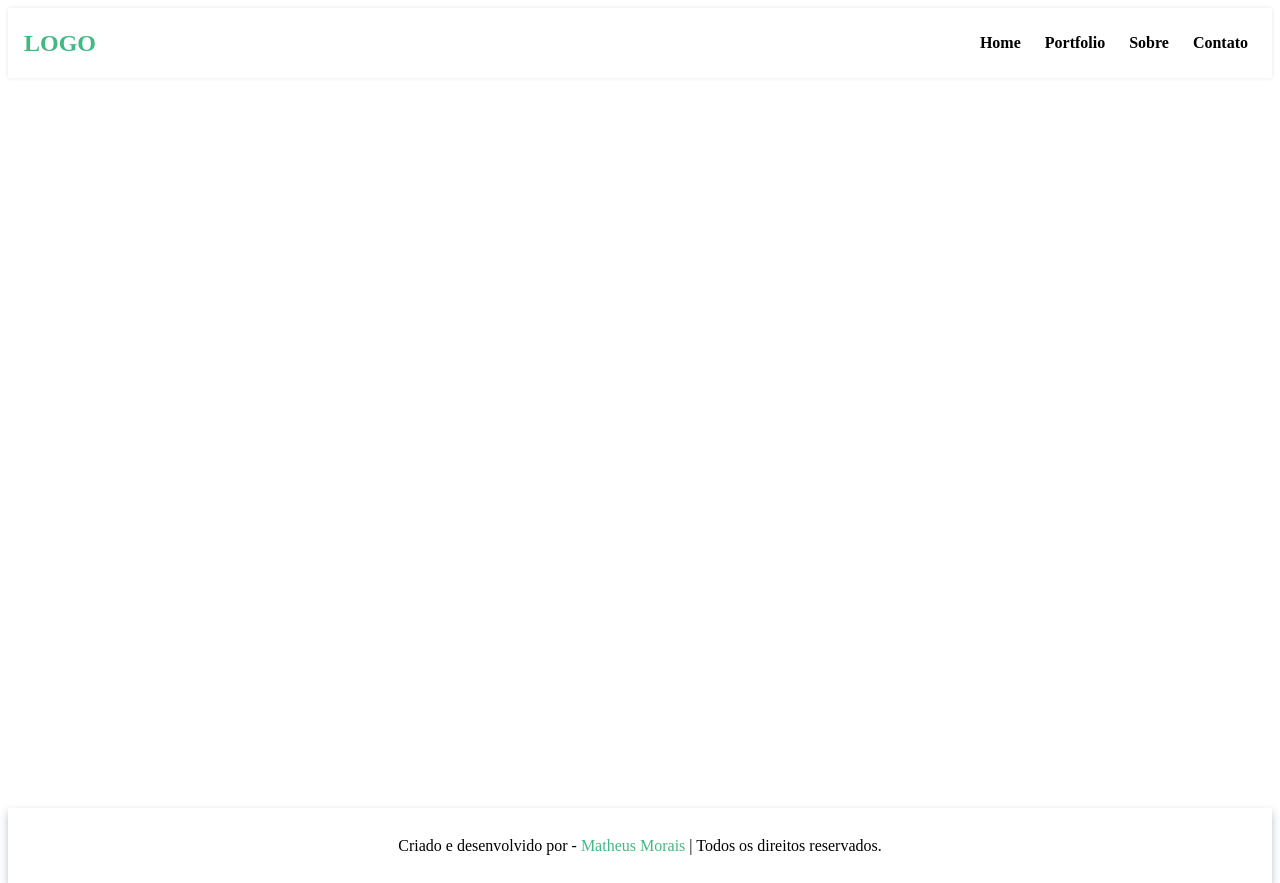
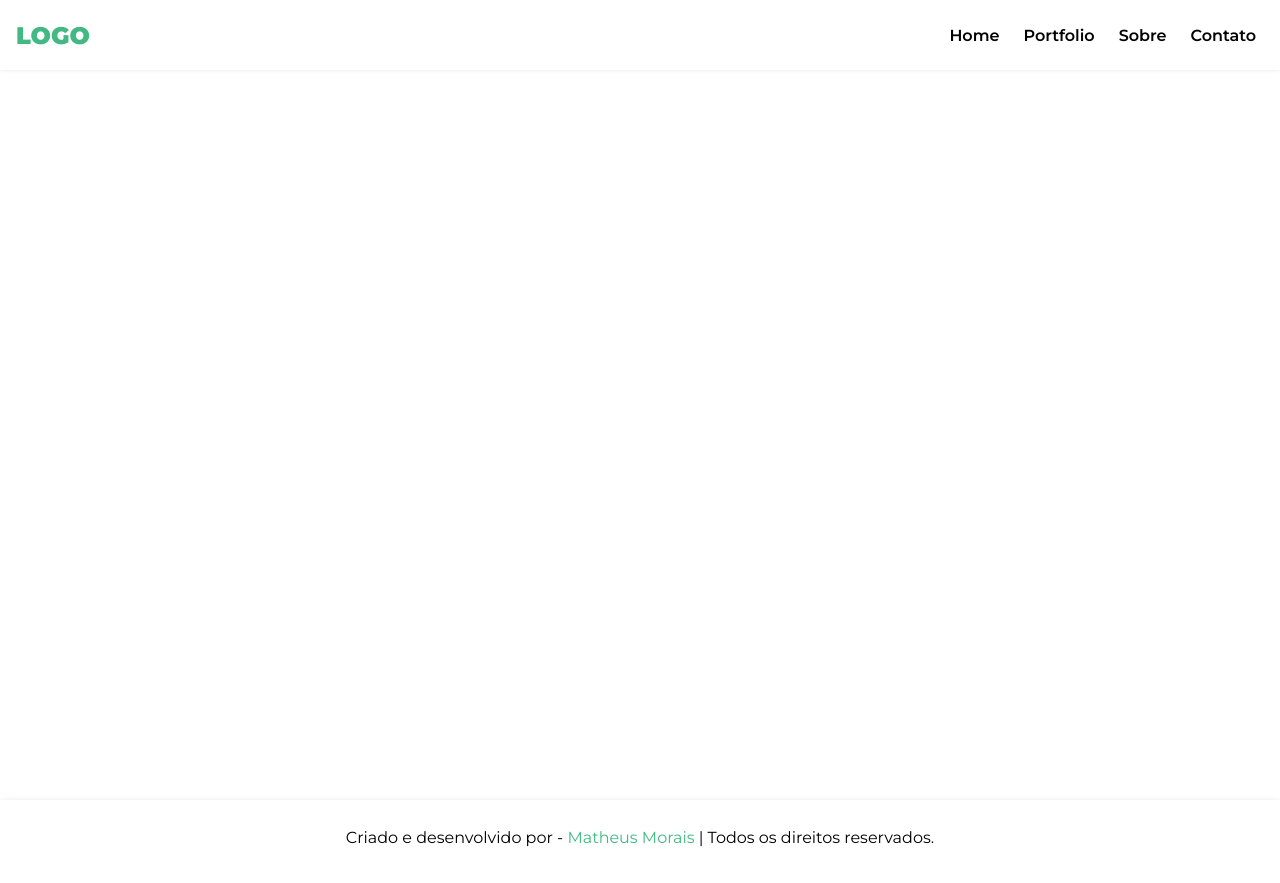
Before and after one commit to Matheusiaromo/template-basico, a plain HTML site: page index.html in a window 1280 px wide. Drawn offline with Linux system fonts and the light colour scheme.

Commit message:
alterado

```diff
--- a/main.css
+++ b/main.css
@@ -1,8 +1,6 @@
-<<<<<<< HEAD:main.css
 @import url("/menu.css");
 @import url("/footer.css");
-=======
->>>>>>> main:css/main.css
+
 @import url("https://fonts.googleapis.com/css2?family=Montserrat:wght@400;600;900&display=swap");
 
 * {
```
